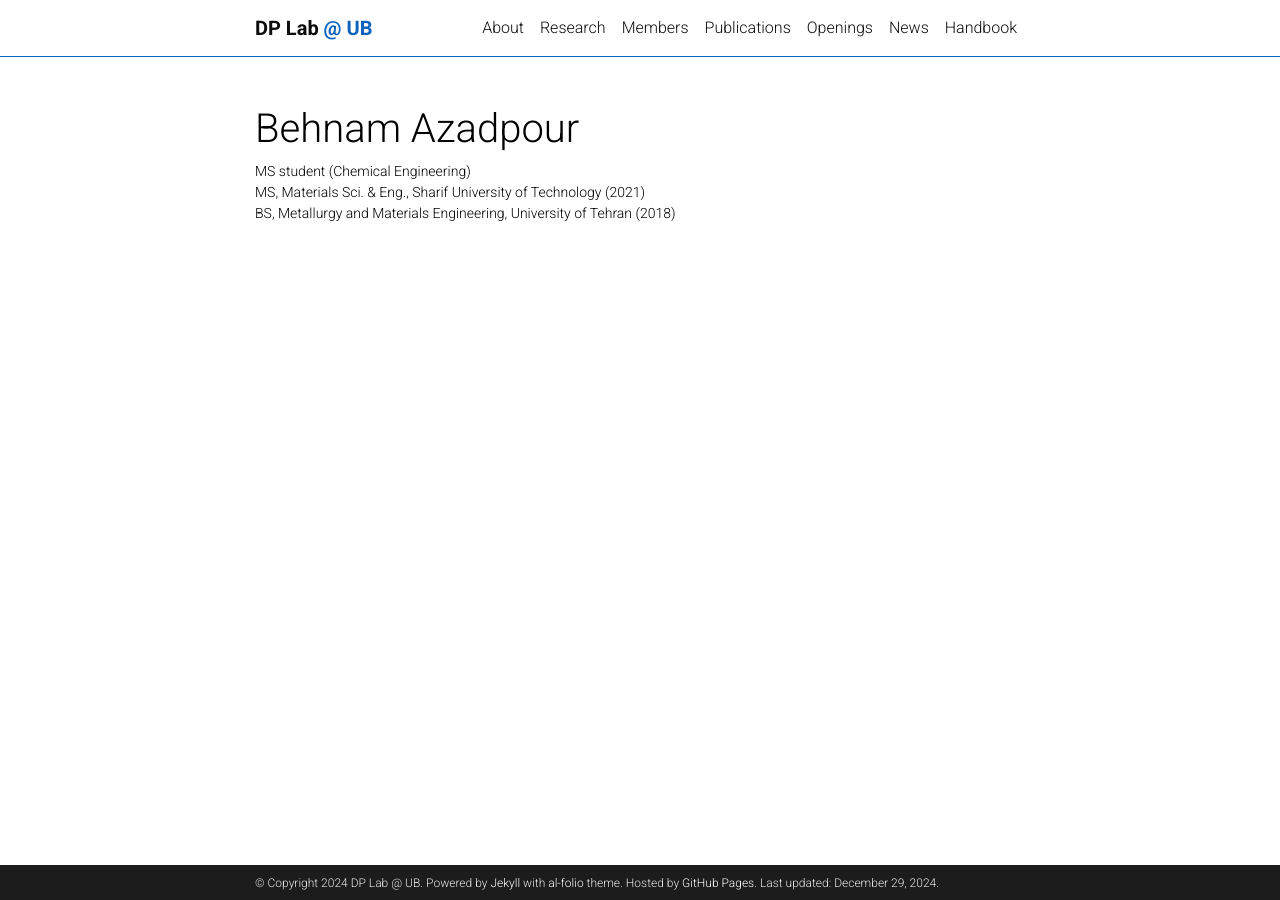
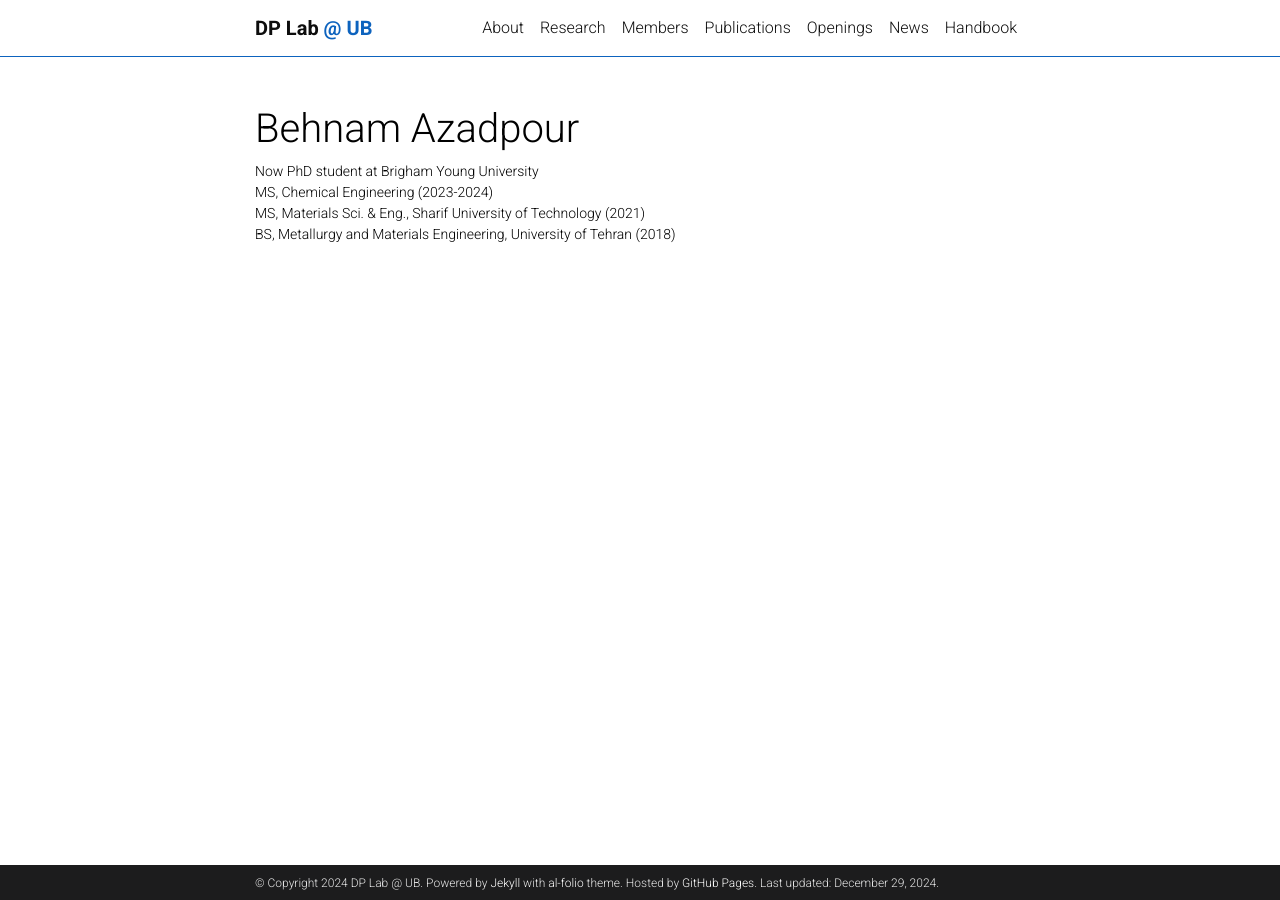
Before and after one commit to ShiResearchGroup/shiresearchgroup.github.io, a Jekyll site: the page built from _projects/Behnam_Azadpour.md, in a window 1280 px wide. Built offline with Jekyll 4.4.1, drawn with Linux system fonts in a browser that asks for light colours; comment, search, counter and statistics services are not loaded; a style sheet for code colours, icons or effects is not loaded.

Commit message:
Update Behnam_Azadpour.md

```diff
--- a/_projects/Behnam_Azadpour.md
+++ b/_projects/Behnam_Azadpour.md
@@ -1,10 +1,10 @@
 ---
 layout: page
 title: Behnam Azadpour
-description: MS student (Chemical Engineering) <br>MS, Materials Sci. & Eng., Sharif University of Technology (2021)<br>BS, Metallurgy and Materials Engineering, University of Tehran (2018)
+description: Now PhD student at Brigham Young University<br>MS, Chemical Engineering (2023-2024) <br>MS, Materials Sci. & Eng., Sharif University of Technology (2021)<br>BS, Metallurgy and Materials Engineering, University of Tehran (2018)
 img: assets/img/behnam.jpg
 redirect:
-importance: 2
-category: Graduate Students
+importance: 1
+category: Alumni
 horizontal: true
 ---
```
